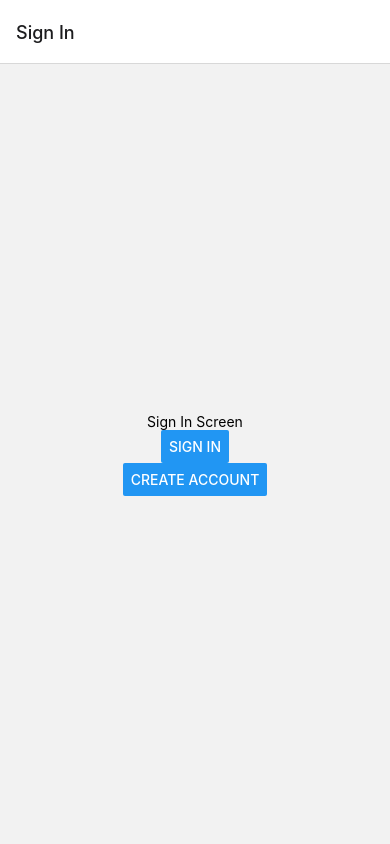
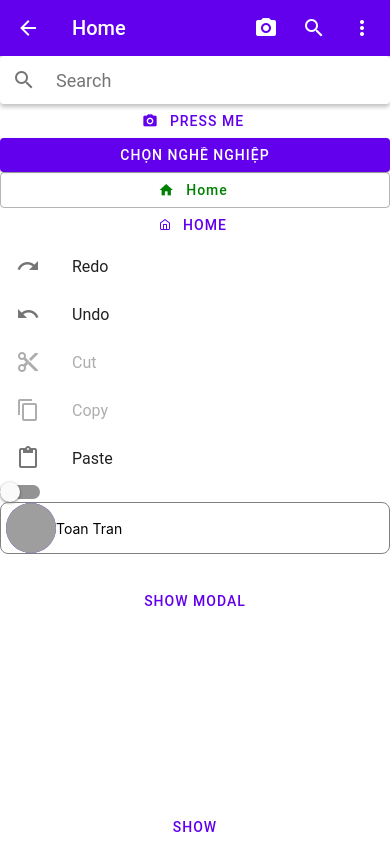
Before and after one commit to toantranv1966/ReactNative-Tutorials, a React Native app: screen / in a window 390 px wide. Built offline with nearby package versions, Linux system fonts and the light colour scheme; grey boxes are pictures that could not be loaded.

Commit message:
Material Design for React Native

```diff
--- a/App.tsx
+++ b/App.tsx
@@ -31,6 +31,7 @@ import UserMemoHook from './Sessions7/UserMemoHook';
 import CustomHook from './Sessions7/CustomHook';
 import UseMemoHook from './Sessions7/UserMemoHook';
 import UseCallbackHook from './Sessions7/UserCallBack';
+import ReactNativePaperApp from './Session09/ReactNativePaperApp';
 export default function App() {
   const [visiable, setVisible] = React.useState(true);
   return (
@@ -74,13 +75,16 @@ export default function App() {
 
       {/* NAVIGATION */}
       {/* <AppNavigator /> */}
-      <NavigationHomework />
+      {/* <NavigationHomework /> */}
 
       {/* HOOK */}
       {/* <UserMemoHook /> */}
       {/* <CustomHook /> */}
       {/* <UseMemoHook /> */}
       {/* <UseCallbackHook /> */}
+
+      {/* Session9 */}
+      <ReactNativePaperApp />
       <StatusBar style="auto" />
     </View>
   );
--- /dev/null
+++ b/Session09/ReactNativePaperApp.tsx
@@ -0,0 +1,200 @@
+import { View, Text, StyleSheet } from 'react-native';
+import React from 'react';
+
+import {
+  Avatar,
+  Appbar,
+  Button,
+  DefaultTheme,
+  Provider as PaperProvider,
+  DataTable,
+  Dialog,
+  Portal,
+  Paragraph,
+  Menu,
+  Modal,
+  Searchbar,
+  Snackbar,
+  Switch,
+  TouchableRipple,
+} from 'react-native-paper';
+import ButtonExamples from './components/ButtonExamples';
+
+type Props = {};
+
+const theme = {
+  ...DefaultTheme,
+  colors: {
+    ...DefaultTheme.colors,
+    // primary: 'tomato',
+    // accent: 'yellow',
+  },
+};
+
+const ReactNativePaperApp = (props: Props) => {
+  const [visible, setVisible] = React.useState(false);
+  const [modalVisible, setModalVisible] = React.useState(false);
+
+  const showDialog = () => setVisible(true);
+
+  const hideDialog = () => setVisible(false);
+
+  const showModal = () => setModalVisible(true);
+  const hideModal = () => setModalVisible(false);
+  const containerStyle = {
+    backgroundColor: 'white',
+    padding: 20,
+    marginHorizontal: 24,
+    height: 300,
+    borderRadius: 8,
+  };
+
+  const [searchQuery, setSearchQuery] = React.useState('');
+
+  const onChangeSearch = (query: any) => setSearchQuery(query);
+
+  // Snackbar
+  const [snackbarVisible, setSnackbarVisible] = React.useState(false);
+
+  const onToggleSnackBar = () => setSnackbarVisible(!visible);
+
+  const onDismissSnackBar = () => setSnackbarVisible(false);
+
+  // Switch
+  const [isSwitchOn, setIsSwitchOn] = React.useState(false);
+
+  const onToggleSwitch = () => setIsSwitchOn(!isSwitchOn);
+
+  return (
+    <PaperProvider theme={theme}>
+      <Appbar.Header>
+        <Appbar.BackAction onPress={{}} />
+        <Appbar.Content title="Home" />
+        <Appbar.Action icon="camera" onPress={{}} />
+        <Appbar.Action icon="magnify" onPress={{}} />
+
+        <Appbar.Action icon="dots-vertical" onPress={{}} />
+      </Appbar.Header>
+      <Searchbar
+        placeholder="Search"
+        onChangeText={onChangeSearch}
+        value={searchQuery}
+      />
+      <View style={styles.container}>
+        <Button loading={false} disabled={false} icon="camera">
+          Press Me
+        </Button>
+
+        {/* <Button icon="cart" size={30}></Button> */}
+        <Button mode="contained" onPress={showDialog}>
+          Chọn nghề nghiệp
+        </Button>
+        <Portal>
+          <Dialog visible={visible} onDismiss={hideDialog}>
+            <Dialog.Title>Alert</Dialog.Title>
+            <Dialog.Content>
+              <Paragraph>This is simple dialog</Paragraph>
+            </Dialog.Content>
+            <Dialog.Actions>
+              <Button onPress={hideDialog}>Done</Button>
+            </Dialog.Actions>
+          </Dialog>
+        </Portal>
+
+        <ButtonExamples />
+        <View>
+          <Menu.Item icon="redo" onPress={() => {}} title="Redo" />
+          <Menu.Item icon="undo" onPress={() => {}} title="Undo" />
+          <Menu.Item
+            icon="content-cut"
+            onPress={() => {}}
+            title="Cut"
+            disabled
+          />
+          <Menu.Item
+            icon="content-copy"
+            onPress={() => {}}
+            title="Copy"
+            disabled
+          />
+          <Menu.Item icon="content-paste" onPress={() => {}} title="Paste" />
+        </View>
+
+        <Portal>
+          <Modal
+            visible={modalVisible}
+            onDismiss={hideModal}
+            contentContainerStyle={containerStyle}
+          >
+            <Text>Example Modal. Click outside this area to dismiss.</Text>
+            <Button
+              onPress={() => {
+                setModalVisible(false);
+              }}
+            >
+              Close
+            </Button>
+          </Modal>
+        </Portal>
+        <Switch
+          color="yellow"
+          value={isSwitchOn}
+          onValueChange={onToggleSwitch}
+        />
+        <TouchableRipple
+          onPress={() => console.log('Pressed')}
+          rippleColor="rgba(0, 0, 0, .32)"
+        >
+          <View
+            style={{
+              flexDirection: 'row',
+              alignItems: 'center',
+              paddingLeft: 5,
+              borderWidth: 1,
+              borderRadius: 8,
+              borderColor: 'gray',
+            }}
+          >
+            <Avatar.Image
+              size={50}
+              source={{ uri: 'https://i.pravatar.cc/300' }}
+            />
+            <Text>Toan Tran</Text>
+          </View>
+        </TouchableRipple>
+        <Button style={{ marginTop: 30 }} onPress={showModal}>
+          Show Modal
+        </Button>
+      </View>
+      {/* Snackbar */}
+      <View>
+        <Button onPress={onToggleSnackBar}>
+          {snackbarVisible ? 'Hide' : 'Show'}
+        </Button>
+        <Snackbar
+          visible={snackbarVisible}
+          onDismiss={onDismissSnackBar}
+          action={{
+            label: 'Hủy',
+            onPress: () => {
+              // Do something
+              setSnackbarVisible(false);
+            },
+          }}
+        >
+          Hey there! I'm a Snackbar.
+        </Snackbar>
+      </View>
+    </PaperProvider>
+  );
+};
+
+export default ReactNativePaperApp;
+
+const styles = StyleSheet.create({
+  container: {
+    flex: 1,
+    // justifyContent: 'center',
+    // alignItems: 'center',
+  },
+});
--- /dev/null
+++ b/Session09/components/ButtonExamples.tsx
@@ -0,0 +1,33 @@
+import { View, Text, StyleSheet } from 'react-native';
+import React from 'react';
+import { Button } from 'react-native-paper';
+
+import { Feather } from '@expo/vector-icons';
+
+type Props = {};
+
+const ButtonExamples = (props: Props) => {
+  return (
+    <View>
+      <Button
+        mode="outlined"
+        icon="home"
+        onPress={() => console.log('Pressed')}
+        color="green"
+        dark={false}
+        uppercase={false}
+      >
+        Home
+      </Button>
+      <Button
+        icon={(props) => {
+          return <Feather color={props.color} name="home" />;
+        }}
+      >
+        HOme
+      </Button>
+    </View>
+  );
+};
+
+export default ButtonExamples;
```
